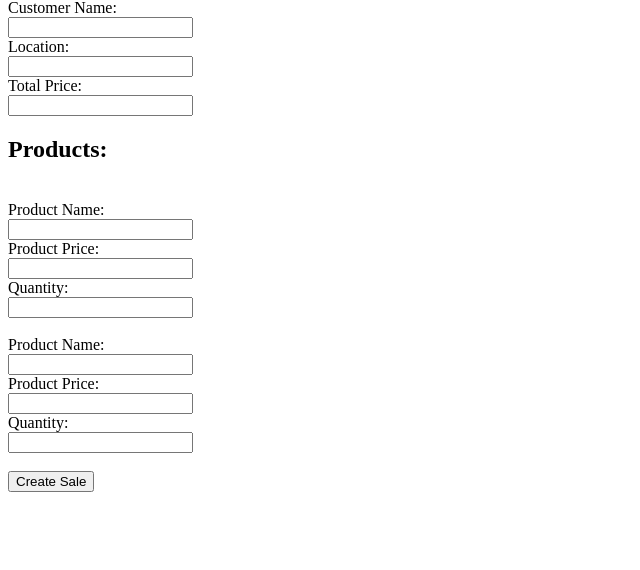
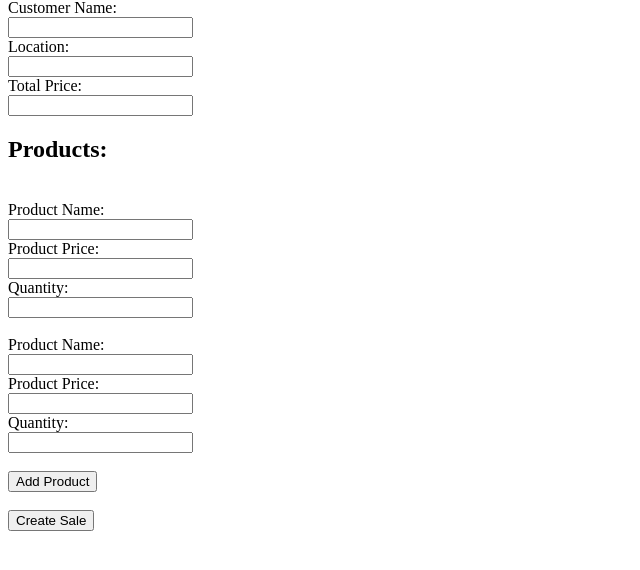
Before and after one commit to mozsocia/django_two_model_dependent_CRUD, a Django app: page /create_sale/ in a window 1280 px wide. Shown: the part 81-651 px from the top of the page, without its empty margins (0-640 px from the left). Run offline with Django 4.2, Linux system fonts and the light colour scheme.

Commit message:
complete

```diff
--- a/dashboard/templates/create_sale.html
+++ b/dashboard/templates/create_sale.html
@@ -22,33 +22,59 @@
         <h2>Products:</h2>
         <div class="sales_products">
             <input type="hidden" name="sales_products_count" value="2"><br>
+            <div class="single-product">
+                <label>Product Name:</label><br>
+                <input type="text" name="0-product_name" required><br>
 
+                <label>Product Price:</label><br>
+                <input type="number" name="0-product_price"  required><br>
 
-            <label >Product Name:</label><br>
-            <input type="text" name="0-product_name" required><br>
+                <label>Quantity:</label><br>
+                <input type="number" name="0-quantity" required><br><br>
+            </div>
+            <div class="single-product">
+                <label>Product Name:</label><br>
+                <input type="text" name="1-product_name" required><br>
 
-            <label >Product Price:</label><br>
-            <input type="number" name="0-product_price" step="0.01" required><br>
+                <label>Product Price:</label><br>
+                <input type="number" name="1-product_price"  required><br>
 
-            <label >Quantity:</label><br>
-            <input type="number"  name="0-quantity" required><br><br>
-
-            <label >Product Name:</label><br>
-            <input type="text" name="1-product_name" required><br>
-
-            <label >Product Price:</label><br>
-            <input type="number" name="1-product_price" step="0.01" required><br>
-
-            <label >Quantity:</label><br>
-            <input type="number"  name="1-quantity" required><br><br>
-
-
-
-
+                <label>Quantity:</label><br>
+                <input type="number" name="1-quantity" required><br><br>
+            </div>
 
         </div>
+        <button id="addProduct">Add Product</button><br><br>
         <input type="submit" value="Create Sale">
     </form>
+
+    <script>
+        document.addEventListener("DOMContentLoaded", function() {
+            const addButton = document.getElementById("addProduct");
+            const salesProductsDiv = document.querySelector(".sales_products");
+            const countInput = document.querySelector('input[name="sales_products_count"]');
+            let productCount = parseInt(countInput.value);
+
+            addButton.addEventListener("click", function() {
+                const newProductDiv = document.createElement("div");
+                newProductDiv.classList.add("single-product");
+                newProductDiv.innerHTML = `
+                    <label>Product Name:</label><br>
+                    <input type="text" name="${productCount}-product_name" required><br>
+
+                    <label>Product Price:</label><br>
+                    <input type="number" name="${productCount}-product_price"  required><br>
+
+                    <label>Quantity:</label><br>
+                    <input type="number" name="${productCount}-quantity" required><br><br>
+                `;
+                salesProductsDiv.appendChild(newProductDiv);
+
+                productCount++;
+                countInput.value = productCount.toString();
+            });
+        });
+    </script>
 </body>
 
 </html>
--- a/dashboard/views.py
+++ b/dashboard/views.py
@@ -1,9 +1,5 @@
+import pprint
 from django.shortcuts import render
-
-# Create your views here.
-from django.shortcuts import render
-
-# Create your views here.
 
 
 def hello_view(request):
@@ -16,9 +12,11 @@ from .forms import SalesForm, SalesProductForm
 from .models import Sales, SalesProduct
 
 def create_sale(request):
+
     if request.method == 'POST':
+        sales_products_count = int(request.POST['sales_products_count'])
         sales_form = SalesForm(request.POST)
-        product_forms = [SalesProductForm(request.POST, prefix=str(i)) for i in range(2)]
+        product_forms = [SalesProductForm(request.POST, prefix=str(i)) for i in range(sales_products_count)]
 
         if sales_form.is_valid() and all(form.is_valid() for form in product_forms):
             sale = sales_form.save()
@@ -31,6 +29,6 @@ def create_sale(request):
             return redirect('create_sale')
     else:
         sales_form = SalesForm()
-        product_forms = [SalesProductForm(prefix=str(i)) for i in range(2)]
+        product_forms = SalesProductForm()
 
     return render(request, 'create_sale.html', {'sales_form': sales_form, 'product_forms': product_forms})
```
Also changed, not shown: db.sqlite3.
